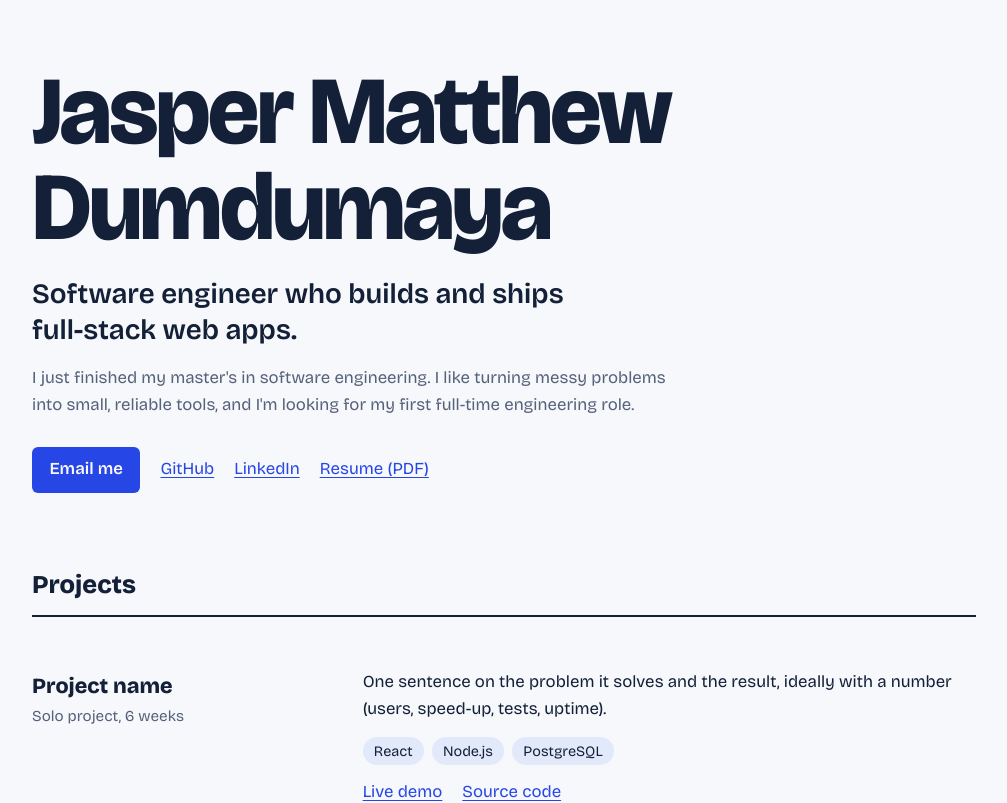
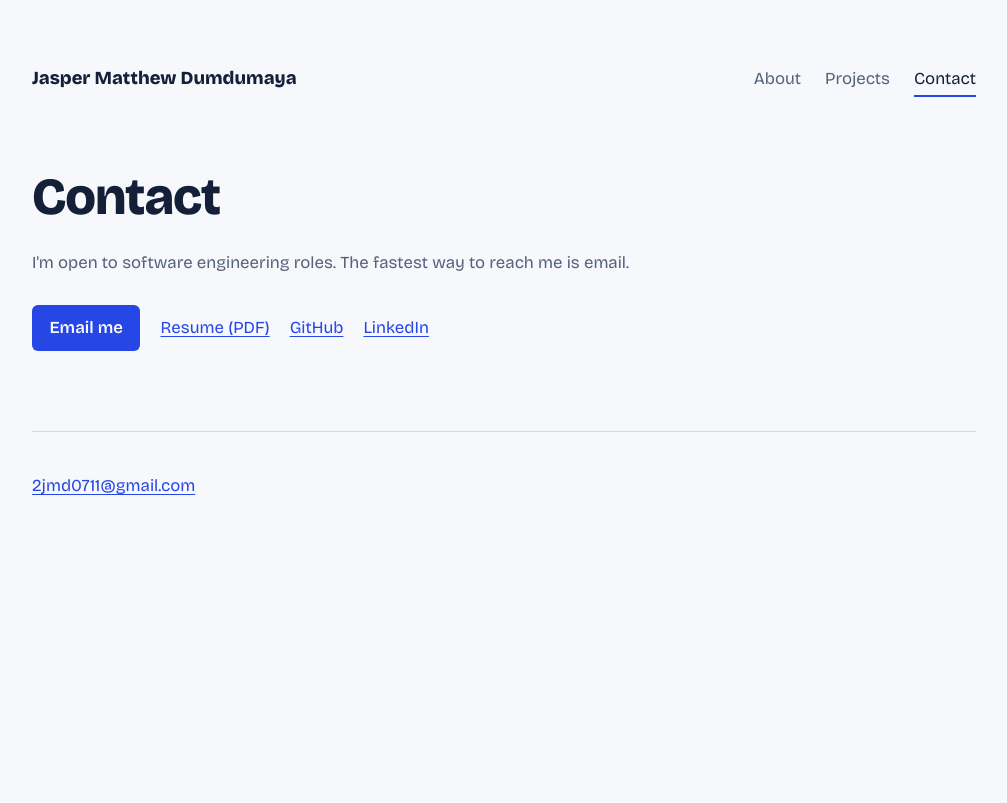
Before and after one commit to jmd0711/jmd0711.github.io, a React (Vite) app: page /contact in a window 1280 px wide. Shown: the top 803 px of the page, without its empty margins (136-1143 px from the left). Built offline with nearby package versions, Linux system fonts and the light colour scheme.

Commit message:
formatting

```diff
--- a/package.json
+++ b/package.json
@@ -11,7 +11,8 @@
   },
   "dependencies": {
     "react": "^19.2.8",
-    "react-dom": "^19.2.8"
+    "react-dom": "^19.2.8",
+    "react-router-dom": "^7.18.4"
   },
   "devDependencies": {
     "@types/react": "^19.2.18",
--- a/src/App.css
+++ b/src/App.css
@@ -87,3 +87,20 @@ footer { margin-top: 5rem; padding-top: 1.5rem; border-top: 1px solid var(--line
 @media (max-width: 640px) {
   .project { grid-template-columns: 1fr; gap: 0.75rem; }
 }
+
+.site-header {
+  display: flex;
+  justify-content: space-between;
+  align-items: baseline;
+  flex-wrap: wrap;
+  gap: 1rem;
+  margin-bottom: 4rem;
+}
+.site-name { font-weight: 800; font-size: 1.15rem; color: var(--ink); text-decoration: none; }
+.site-header nav { display: flex; gap: 1.5rem; }
+.site-header nav a { color: var(--muted); text-decoration: none; padding-bottom: 2px; }
+.site-header nav a:hover { color: var(--ink); }
+.site-header nav a.active { color: var(--ink); border-bottom: 2px solid var(--accent); }
+
+.page-title { font-size: clamp(2rem, 6vw, 3.25rem); line-height: 1.1; letter-spacing: -0.02em; margin: 0 0 1.5rem; }
+.project-title { margin: 0; font-size: 1.35rem; }
--- a/src/App.jsx
+++ b/src/App.jsx
@@ -1,107 +1,55 @@
+import { NavLink, Route, Routes } from "react-router-dom";
+import { useEffect } from "react";
+import { useLocation } from "react-router-dom";
+import { profile } from "./data.js";
+import About from "./pages/About.jsx";
+import Projects from "./pages/Projects.jsx";
+import Contact from "./pages/Contact.jsx";
 import "./App.css";
 
-const profile = {
-  name: "Jasper Matthew Dumdumaya",
-  headline: "Software engineer who builds and ships full-stack web apps.",
-  intro:
-    "I just finished my master's in software engineering. I like turning messy problems into small, reliable tools, and I'm looking for my first full-time engineering role.",
-  email: "2jmd0711@gmail.com",
-  links: [
-    { label: "GitHub", href: "https://github.com/jmd0711" },
-    { label: "LinkedIn", href: "https://www.linkedin.com/in/jasper-matthew-dumdumaya/" },
-    { label: "Resume (PDF)", href: "/Resume_JasperMatthewDumdumaya.pdf" },
-  ],
-};
-
-const projects = [
-  {
-    title: "Project name",
-    summary:
-      "One sentence on the problem it solves and the result, ideally with a number (users, speed-up, tests, uptime).",
-    role: "Solo project, 6 weeks",
-    stack: ["React", "Node.js", "PostgreSQL"],
-    live: "https://example.com",
-    code: "https://github.com/your-handle/project",
-  },
-  {
-    title: "Second project",
-    summary:
-      "What you built, one technical decision you're proud of, and what you learned from it.",
-    role: "Team of 4, capstone",
-    stack: ["TypeScript", "Docker", "AWS"],
-    code: "https://github.com/your-handle/second-project",
-  },
-];
-
-const skills = {
-  Languages: ["JavaScript", "TypeScript", "Python", "SQL"],
-  Frontend: ["React", "HTML/CSS", "Testing Library"],
-  Backend: ["Node.js", "REST APIs", "PostgreSQL"],
-  Tooling: ["Git", "Docker", "GitHub Actions"],
-};
+function ScrollToTop() {
+  const { pathname } = useLocation();
+  useEffect(() => window.scrollTo(0, 0), [pathname]);
+  return null;
+}
 
 export default function App() {
   return (
     <div className="page">
-      <header className="hero">
-        <h1>{profile.name}</h1>
-        <p className="headline">{profile.headline}</p>
-        <p className="intro">{profile.intro}</p>
-        <nav className="links" aria-label="Contact and profiles">
-          <a className="button" href={`mailto:${profile.email}`}>
-            Email me
-          </a>
-          {profile.links.map((l) => (
-            <a key={l.label} href={l.href}>
-              {l.label}
-            </a>
-          ))}
+      <ScrollToTop />
+      <header className="site-header">
+        <NavLink to="/" className="site-name">
+          {profile.name}
+        </NavLink>
+        <nav aria-label="Main">
+          <NavLink to="/" end>About</NavLink>
+          <NavLink to="/projects">Projects</NavLink>
+          <NavLink to="/contact">Contact</NavLink>
         </nav>
       </header>
 
       <main>
-        <section aria-labelledby="projects-title">
-          <h2 id="projects-title">Projects</h2>
-          <ul className="projects">
-            {projects.map((p) => (
-              <li key={p.title} className="project">
-                <div>
-                  <h3>{p.title}</h3>
-                  <p className="role">{p.role}</p>
-                </div>
-                <div>
-                  <p>{p.summary}</p>
-                  <ul className="tags">
-                    {p.stack.map((s) => (
-                      <li key={s}>{s}</li>
-                    ))}
-                  </ul>
-                  <p className="project-links">
-                    {p.live && <a href={p.live}>Live demo</a>}
-                    {p.code && <a href={p.code}>Source code</a>}
-                  </p>
-                </div>
-              </li>
-            ))}
-          </ul>
-        </section>
-
-        <section aria-labelledby="skills-title">
-          <h2 id="skills-title">Skills</h2>
-          <dl className="skills">
-            {Object.entries(skills).map(([group, items]) => (
-              <div key={group}>
-                <dt>{group}</dt>
-                <dd>{items.join(", ")}</dd>
-              </div>
-            ))}
-          </dl>
-        </section>
+        <Routes>
+          <Route path="/" element={<About />} />
+          <Route path="/projects" element={<Projects />} />
+          <Route path="/contact" element={<Contact />} />
+          <Route
+            path="*"
+            element={
+              <section>
+                <h1>Page not found</h1>
+                <p>
+                  That page doesn't exist. Head back to <NavLink to="/">About</NavLink>.
+                </p>
+              </section>
+            }
+          />
+        </Routes>
       </main>
 
       <footer>
         <p>
-          Want to talk? <a href={`mailto:${profile.email}`}>{profile.email}</a>
+          <a href={`mailto:${profile.email}`}>{profile.email}</a>
         </p>
       </footer>
     </div>
--- /dev/null
+++ b/src/data.js
@@ -0,0 +1,39 @@
+export const profile = {
+  name: "Jasper Matthew Dumdumaya",
+  headline: "Software engineer who builds and ships full-stack web apps.",
+  intro:
+    "I just finished my master's in software engineering. I like turning messy problems into small, reliable tools, and I'm looking for my first full-time engineering role.",
+  email: "2jmd0711@gmail.com",
+  resume: "/Resume_JasperMatthewDumdumaya.pdf",
+  links: [
+    { label: "GitHub", href: "https://github.com/jmd0711" },
+    { label: "LinkedIn", href: "https://linkedin.com/in/jasper-matthew-dumdumaya" },
+  ],
+};
+
+export const projects = [
+  {
+    title: "Project name",
+    summary:
+      "One sentence on the problem it solves and the result, ideally with a number (users, speed-up, tests, uptime).",
+    role: "Solo project, 6 weeks",
+    stack: ["React", "Node.js", "PostgreSQL"],
+    live: "https://example.com",
+    code: "https://github.com/your-handle/project",
+  },
+  {
+    title: "Second project",
+    summary:
+      "What you built, one technical decision you're proud of, and what you learned from it.",
+    role: "Team of 4, capstone",
+    stack: ["TypeScript", "Docker", "AWS"],
+    code: "https://github.com/your-handle/second-project",
+  },
+];
+
+export const skills = {
+  Languages: ["JavaScript", "TypeScript", "Python", "SQL"],
+  Frontend: ["React", "HTML/CSS", "Testing Library"],
+  Backend: ["Node.js", "REST APIs", "PostgreSQL"],
+  Tooling: ["Git", "Docker", "GitHub Actions"],
+};
--- a/src/main.jsx
+++ b/src/main.jsx
@@ -1,10 +1,12 @@
-import { StrictMode } from 'react'
-import { createRoot } from 'react-dom/client'
-//import './index.css'
-import App from './App.jsx'
+import { StrictMode } from "react";
+import { createRoot } from "react-dom/client";
+import { BrowserRouter } from "react-router-dom";
+import App from "./App.jsx";
 
-createRoot(document.getElementById('root')).render(
+createRoot(document.getElementById("root")).render(
   <StrictMode>
-    <App />
-  </StrictMode>,
-)
+    <BrowserRouter>
+      <App />
+    </BrowserRouter>
+  </StrictMode>
+);
--- /dev/null
+++ b/src/pages/About.jsx
@@ -0,0 +1,30 @@
+import { Link } from "react-router-dom";
+import { profile, skills } from "../data.js";
+
+export default function About() {
+  return (
+    <>
+      <section className="hero">
+        <h1>{profile.name}</h1>
+        <p className="headline">{profile.headline}</p>
+        <p className="intro">{profile.intro}</p>
+        <div className="links">
+          <Link className="button" to="/projects">See my projects</Link>
+          <a href={profile.resume}>Resume (PDF)</a>
+        </div>
+      </section>
+
+      <section aria-labelledby="skills-title">
+        <h2 id="skills-title">Skills</h2>
+        <dl className="skills">
+          {Object.entries(skills).map(([group, items]) => (
+            <div key={group}>
+              <dt>{group}</dt>
+              <dd>{items.join(", ")}</dd>
+            </div>
+          ))}
+        </dl>
+      </section>
+    </>
+  );
+}
--- /dev/null
+++ b/src/pages/Contact.jsx
@@ -0,0 +1,19 @@
+import { profile } from "../data.js";
+
+export default function Contact() {
+  return (
+    <section aria-labelledby="contact-title">
+      <h1 id="contact-title" className="page-title">Contact</h1>
+      <p className="intro">
+        I'm open to software engineering roles. The fastest way to reach me is email.
+      </p>
+      <div className="links">
+        <a className="button" href={`mailto:${profile.email}`}>Email me</a>
+        <a href={profile.resume}>Resume (PDF)</a>
+        {profile.links.map((l) => (
+          <a key={l.label} href={l.href}>{l.label}</a>
+        ))}
+      </div>
+    </section>
+  );
+}
--- /dev/null
+++ b/src/pages/Projects.jsx
@@ -0,0 +1,31 @@
+import { projects } from "../data.js";
+
+export default function Projects() {
+  return (
+    <section aria-labelledby="projects-title">
+      <h1 id="projects-title" className="page-title">Projects</h1>
+      <ul className="projects">
+        {projects.map((p) => (
+          <li key={p.title} className="project">
+            <div>
+              <h2 className="project-title">{p.title}</h2>
+              <p className="role">{p.role}</p>
+            </div>
+            <div>
+              <p>{p.summary}</p>
+              <ul className="tags">
+                {p.stack.map((s) => (
+                  <li key={s}>{s}</li>
+                ))}
+              </ul>
+              <p className="project-links">
+                {p.live && <a href={p.live}>Live demo</a>}
+                {p.code && <a href={p.code}>Source code</a>}
+              </p>
+            </div>
+          </li>
+        ))}
+      </ul>
+    </section>
+  );
+}
```
Also changed, not shown: 1 other file (tests, documents, lock files or other folders).
